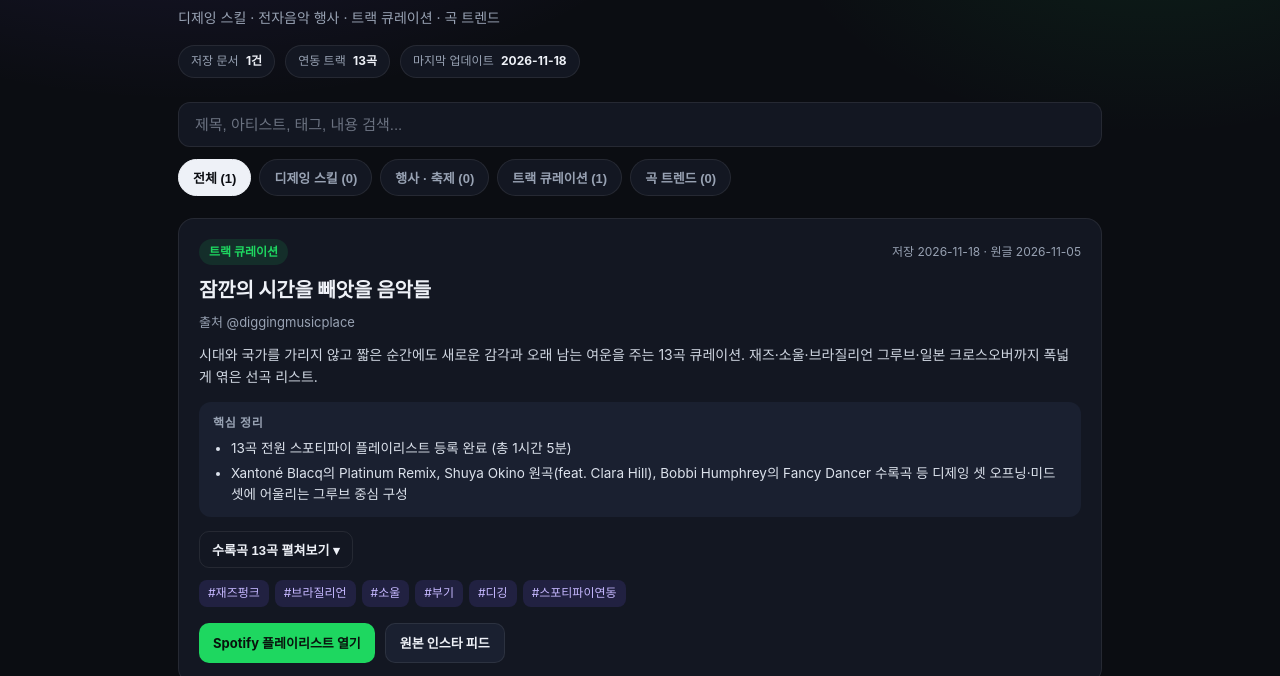
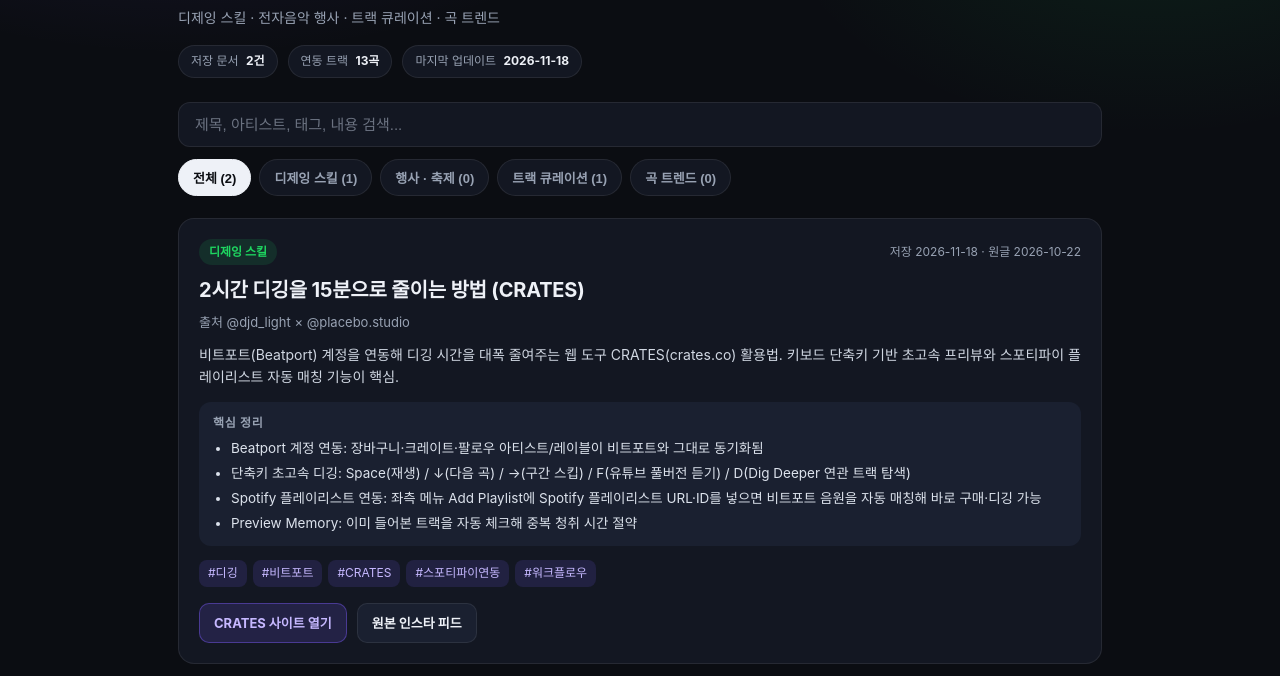
Before and after one commit to jeakonwork-del/jea-music-archive, a plain HTML site: page index.html in a window 1280 px wide. Shown: the part 112-788 px from the top of the page. Drawn offline with Linux system fonts and the light colour scheme.

Commit message:
디제잉 스킬: CRATES 디깅 워크플로우 항목 추가 및 siteUrl 버튼 지원

```diff
--- a/data/archive.json
+++ b/data/archive.json
@@ -3,6 +3,24 @@
   "subtitle": "디제잉 스킬 · 전자음악 행사 · 트랙 큐레이션 · 곡 트렌드",
   "updatedAt": "2026-11-18",
   "items": [
+    {
+      "id": "djdlight-20261118-02",
+      "category": "디제잉 스킬",
+      "title": "2시간 디깅을 15분으로 줄이는 방법 (CRATES)",
+      "sourceHandle": "@djd_light × @placebo.studio",
+      "sourceUrl": "https://www.instagram.com/reel/Deypuh6vGAJ/",
+      "siteUrl": "https://crates.co/",
+      "savedDate": "2026-11-18",
+      "postedDate": "2026-10-22",
+      "tags": ["디깅", "비트포트", "CRATES", "스포티파이연동", "워크플로우"],
+      "summary": "비트포트(Beatport) 계정을 연동해 디깅 시간을 대폭 줄여주는 웹 도구 CRATES(crates.co) 활용법. 키보드 단축키 기반 초고속 프리뷰와 스포티파이 플레이리스트 자동 매칭 기능이 핵심.",
+      "highlights": [
+        "Beatport 계정 연동: 장바구니·크레이트·팔로우 아티스트/레이블이 비트포트와 그대로 동기화됨",
+        "단축키 초고속 디깅: Space(재생) / ↓(다음 곡) / →(구간 스킵) / F(유튜브 풀버전 듣기) / D(Dig Deeper 연관 트랙 탐색)",
+        "Spotify 플레이리스트 연동: 좌측 메뉴 Add Playlist에 Spotify 플레이리스트 URL·ID를 넣으면 비트포트 음원을 자동 매칭해 바로 구매·디깅 가능",
+        "Preview Memory: 이미 들어본 트랙을 자동 체크해 중복 청취 시간 절약"
+      ]
+    },
     {
       "id": "digging-20261118-01",
       "category": "트랙 큐레이션",
--- a/index.html
+++ b/index.html
@@ -358,6 +358,12 @@
       border: 1px solid var(--border);
     }
 
+    .btn-site {
+      background: rgba(124, 92, 255, 0.16);
+      color: var(--tag-text);
+      border: 1px solid rgba(124, 92, 255, 0.42);
+    }
+
     .empty-state {
       text-align: center;
       padding: 44px 20px;
@@ -409,6 +415,24 @@
       updatedAt: "2026-11-18",
       items: [
         {
+          id: "djdlight-20261118-02",
+          category: "디제잉 스킬",
+          title: "2시간 디깅을 15분으로 줄이는 방법 (CRATES)",
+          sourceHandle: "@djd_light × @placebo.studio",
+          sourceUrl: "https://www.instagram.com/reel/Deypuh6vGAJ/",
+          siteUrl: "https://crates.co/",
+          savedDate: "2026-11-18",
+          postedDate: "2026-10-22",
+          tags: ["디깅", "비트포트", "CRATES", "스포티파이연동", "워크플로우"],
+          summary: "비트포트(Beatport) 계정을 연동해 디깅 시간을 대폭 줄여주는 웹 도구 CRATES(crates.co) 활용법. 키보드 단축키 기반 초고속 프리뷰와 스포티파이 플레이리스트 자동 매칭 기능이 핵심.",
+          highlights: [
+            "Beatport 계정 연동: 장바구니·크레이트·팔로우 아티스트/레이블이 비트포트와 그대로 동기화됨",
+            "단축키 초고속 디깅: Space(재생) / ↓(다음 곡) / →(구간 스킵) / F(유튜브 풀버전 듣기) / D(Dig Deeper 연관 트랙 탐색)",
+            "Spotify 플레이리스트 연동: 좌측 메뉴 Add Playlist에 Spotify 플레이리스트 URL·ID를 넣으면 비트포트 음원을 자동 매칭해 바로 구매·디깅 가능",
+            "Preview Memory: 이미 들어본 트랙을 자동 체크해 중복 청취 시간 절약"
+          ]
+        },
+        {
           id: "digging-20261118-01",
           category: "트랙 큐레이션",
           title: "잠깐의 시간을 빼앗을 음악들",
@@ -425,7 +449,7 @@
           ],
           tracks: [
             { no: 1, title: "Search for the Sun - Platinum Remix", artist: "Xantoné Blacq", duration: "5:22" },
-            { no: 2, title: "Debora", "artist": "Altay Veloso", duration: "4:33" },
+            { no: 2, title: "Debora", artist: "Altay Veloso", duration: "4:33" },
             { no: 3, title: "What I Feel", artist: "Boy Katindig", duration: "4:45" },
             { no: 4, title: "Late At Night", artist: "LAVA", duration: "3:01" },
             { no: 5, title: "Love Life Wisdom", artist: "Indra Lesmana, LLW, Dira Sugandi", duration: "7:21" },
@@ -481,6 +505,17 @@
           renderCards();
         });
       });
+    }
+
+    function siteLabelFor(item) {
+      if (item.siteLabel) return item.siteLabel;
+      try {
+        const host = new URL(item.siteUrl).hostname.replace(/^www\./, "");
+        const brand = host.split(".")[0];
+        return `${brand.toUpperCase()} 사이트 열기`;
+      } catch (e) {
+        return "관련 사이트 열기";
+      }
     }
 
     function matchesQuery(item, q) {
@@ -561,6 +596,7 @@
 
             <div class="actions">
               ${item.spotifyUrl ? `<a class="btn-link btn-spotify" href="${escapeHtml(item.spotifyUrl)}" target="_blank" rel="noopener noreferrer">Spotify 플레이리스트 열기</a>` : ""}
+              ${item.siteUrl ? `<a class="btn-link btn-site" href="${escapeHtml(item.siteUrl)}" target="_blank" rel="noopener noreferrer">${escapeHtml(siteLabelFor(item))}</a>` : ""}
               ${item.sourceUrl ? `<a class="btn-link btn-insta" href="${escapeHtml(item.sourceUrl)}" target="_blank" rel="noopener noreferrer">원본 인스타 피드</a>` : ""}
             </div>
           </article>
```
